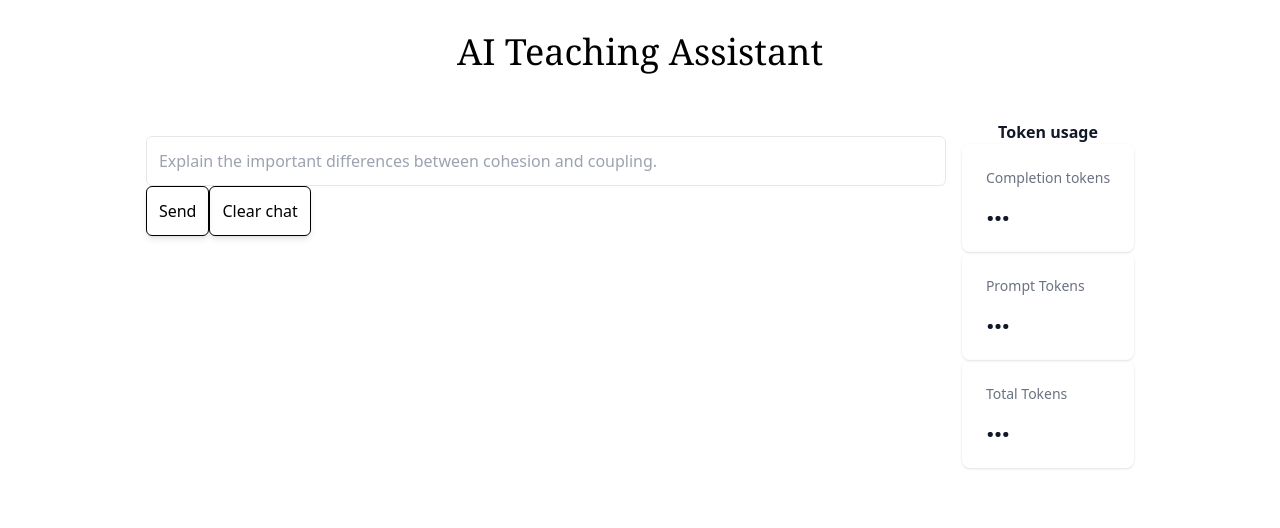
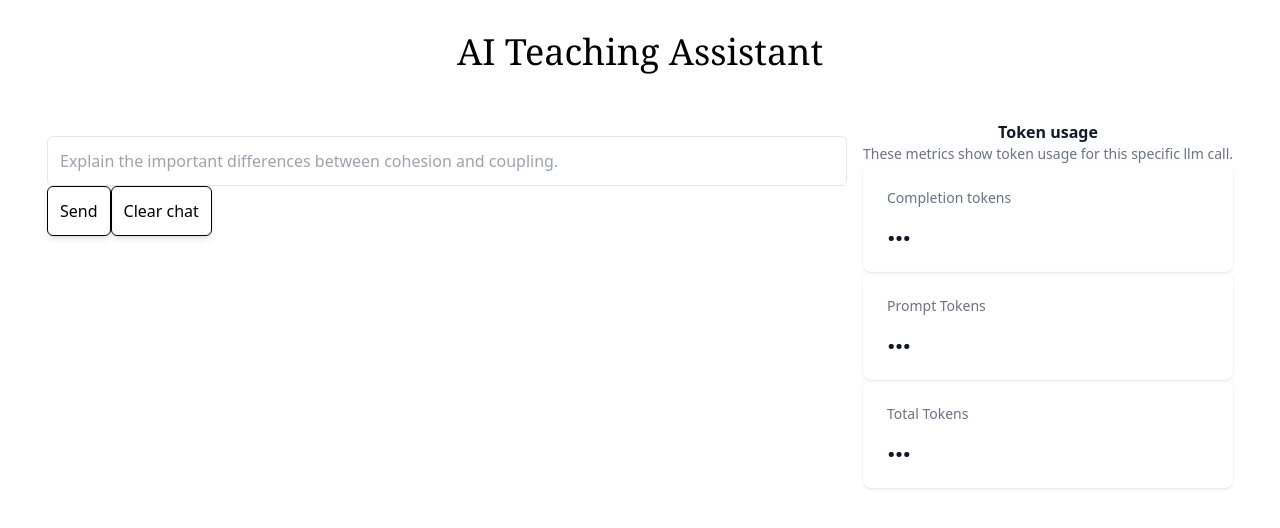
Before and after one commit to faroeq33/prg-8, a React (Vite) app in the folder client/: page / in a window 1280 px wide. Shown: the top 528 px of the page. Built offline with nearby package versions, Linux system fonts and the light colour scheme.

Commit message:
Add explanation of metrics

```diff
--- a/client/src/components/misc/MetaData.tsx
+++ b/client/src/components/misc/MetaData.tsx
@@ -25,6 +25,9 @@ function MetaData(props: {
         <h3 className="text-base font-semibold leading-6 text-center text-gray-900">
           Token usage
         </h3>
+        <p className="text-sm font-medium text-gray-500 truncate">
+          These metrics show token usage for this specific llm call.
+        </p>
         <dl>
           {stats.map((item) => (
             <div
```
